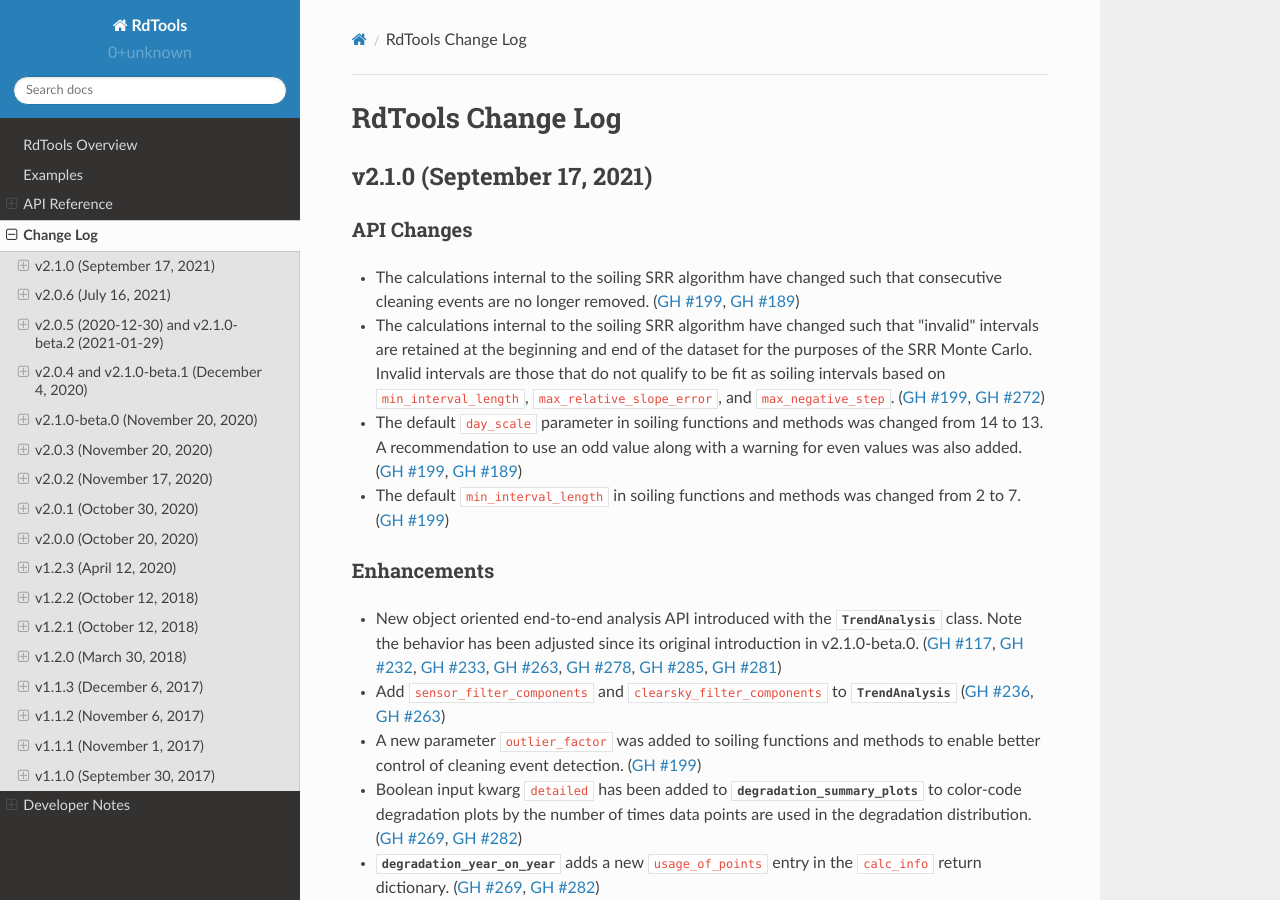
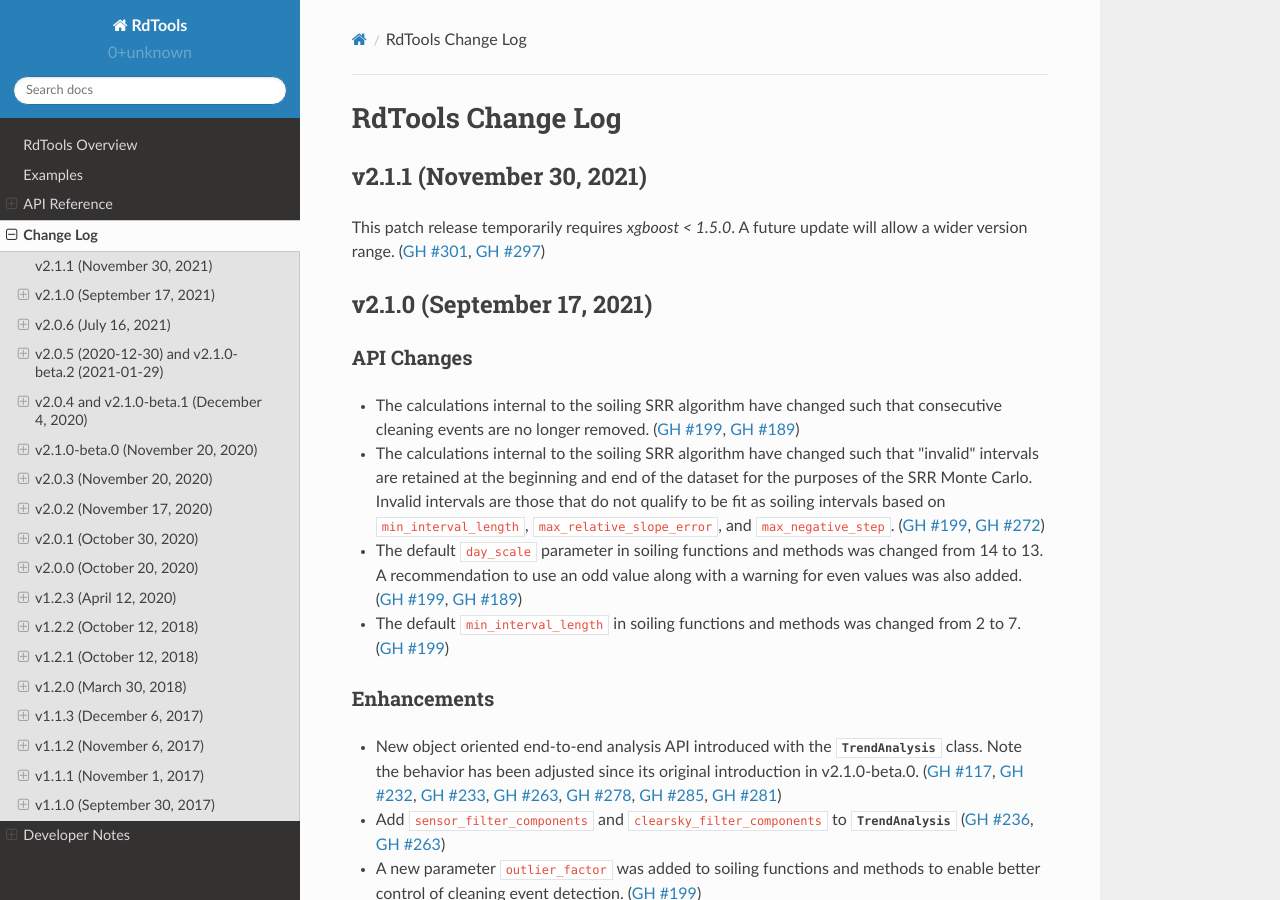
Before and after one commit to NREL/rdtools, a Sphinx documentation site: the page built from docs/sphinx/source/changelog.rst, in a window 1280 px wide and 900 px high. Built offline with Sphinx 7.4.7 and the Read the Docs theme 2.0.0, drawn with Linux system fonts in a browser that asks for light colours; pages that are not in the unit, such as notebooks, are missing from menus.

Commit message:
create 2.1.1 changelog

```diff
--- a/docs/sphinx/source/changelog.rst
+++ b/docs/sphinx/source/changelog.rst
@@ -1,6 +1,7 @@
 RdTools Change Log
 ==================
 
+.. include:: changelog/v2.1.1.rst
 .. include:: changelog/v2.1.0.rst
 .. include:: changelog/v2.0.6.rst
 .. include:: changelog/v2.0.5.rst
--- /dev/null
+++ b/docs/sphinx/source/changelog/v2.1.1.rst
@@ -0,0 +1,6 @@
+**************************
+v2.1.1 (November 30, 2021)
+**************************
+
+This patch release temporarily requires `xgboost < 1.5.0`.  A future update
+will allow a wider version range.  (:issue:`301`, :pull:`297`)
```
